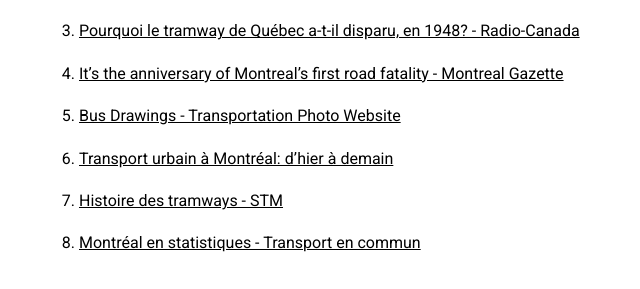
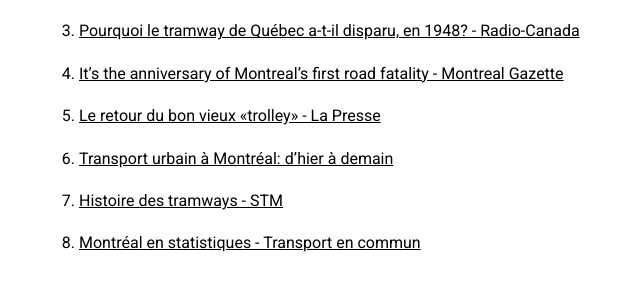
Before and after one commit to sylvainwhite/sylvain-white-dev, a Jekyll site: the page built from _posts/2024-10-06-TransportEnCommun.md, in a window 1280 px wide and 900 px high, scrolled down 3511 px, cut to the strip 507-796 px from the top of the window. Shown: the whole strip, without its empty margins (285-925 px from the left). Built offline with Jekyll 4.4.1, drawn with Linux system fonts in a browser that asks for light colours; nearby versions of some CDN libraries.

Commit message:
Fix imgge source

```diff
--- a/_posts/2024-10-06-TransportEnCommun.md
+++ b/_posts/2024-10-06-TransportEnCommun.md
@@ -96,7 +96,7 @@
 
 4. [It's the anniversary of Montreal's first road fatality - Montreal Gazette](https://montrealgazette.com/news/local-news/its-the-anniversary-of-montreals-first-road-casualty-a-pedestrian-hit-by-a-driver-avoiding-a-street-car){:target="_blank"}
 
-5. [Bus Drawings - Transportation Photo Website](http://www.busdrawings.com/){:target="_blank"}
+5. [Le retour du bon vieux «trolley» - La Presse](https://www.lapresse.ca/debats/200903/20/01-838610-le-retour-du-bon-vieux-trolley.php){:target="_blank"}
 
 6. [Transport urbain à Montréal: d’hier à demain](https://ceriu.qc.ca/system/files/e2.4_michele_st-jacques.pdf){:target="_blank"}
 
```
